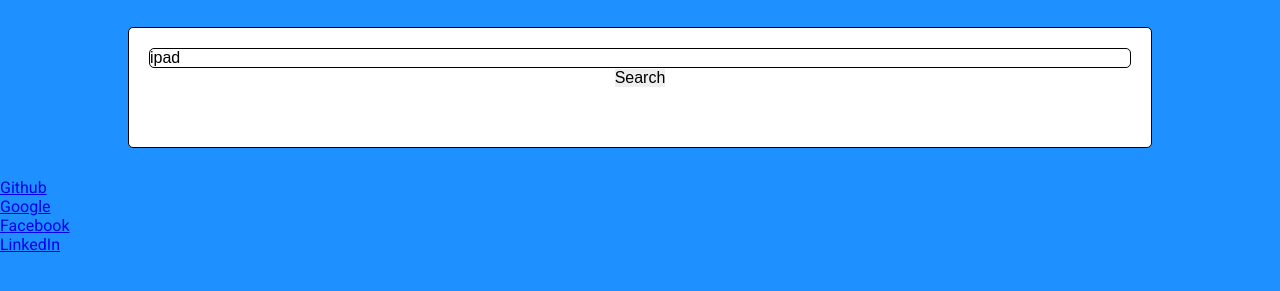
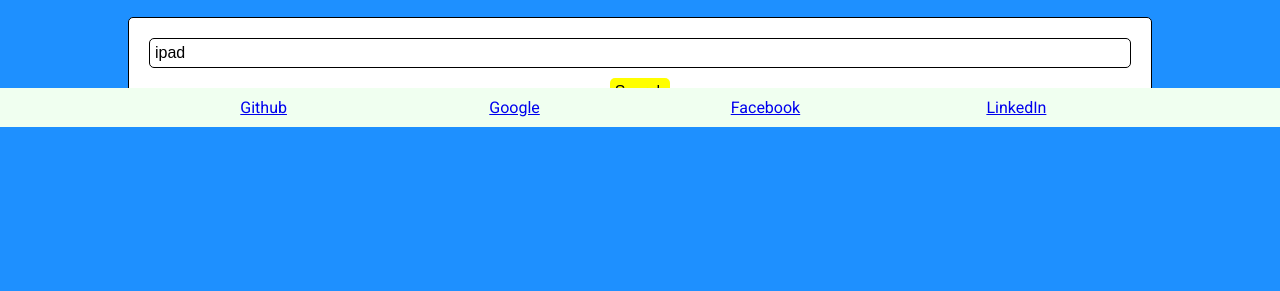
Before and after one commit to codysperoff/node-capstone-search-food-grubhub, a website: page public/index.html in a window 1280 px wide. Shown: the part 239-530 px from the top of the page. Drawn offline with nearby package versions, Linux system fonts and the light colour scheme.

Commit message:
created footer

```diff
--- a/public/client.js
+++ b/public/client.js
@@ -3,6 +3,7 @@ $(document).on('submit', "#search-form", function (key) {
     key.preventDefault();
     var userInput = $('#search-section').val();
     getResults(userInput);
+
 });
 
 //function to get results from api
@@ -29,6 +30,7 @@ function getResults(query) {
                 } else {
                     output = 'Unable to access products (see browser console for more information)';
                 }
+                $(".results").show();
                 $('.results ul').html(output);
             }
 
@@ -102,3 +104,7 @@ function resultsIntoListItem(output, product) {
     output += '</li>';
     return output;
 }
+
+$(document).ready(function () {
+    $(".results").hide();
+})
--- a/public/index.html
+++ b/public/index.html
@@ -11,11 +11,12 @@
 
 <body>
 
-    <header>
-        <h1>Best Buy Product Search</h1>
-        <h2>Powered By: <img src="http://vignette2.wikia.nocookie.net/logopedia/images/f/f5/Best_Buy_Logo.svg/revision/latest?cb=20121120052154" alt="BestBuyLogo"></h2>
-    </header>
     <main>
+        <header>
+            <h1>Best Buy Product Search</h1>
+            <h2>Powered By: <img src="http://vignette2.wikia.nocookie.net/logopedia/images/f/f5/Best_Buy_Logo.svg/revision/latest?cb=20121120052154" alt="BestBuyLogo"></h2>
+        </header>
+
         <section class="input">
             <form id="search-form" action="">
                 <input id="search-section" type="text" placeholder="Search for your products here" value="ipad">
--- a/public/main.css
+++ b/public/main.css
@@ -26,17 +26,17 @@ body {
     font-family: 'Roboto', sans-serif;
     color: black;
     background-color: dodgerblue;
+    position: relative;
+    height: 100%;
 }
 
 main {
-    background-color: white;
-    width: 80%;
+    background-color: dodgerblue;
+    width: 100%;
     margin-left: auto;
     margin-right: auto;
-    border-radius: 5px;
     margin-bottom: 30px;
-    margin-top: 30px;
-    border: 1px solid black;
+    /*    border: 1px solid black;*/
 }
 
 
@@ -65,10 +65,13 @@ h2 {
 /*Content Styles*/
 
 section {
+    border: 1px solid black;
+    border-radius: 5px;
+    width: 80%;
+    background-color: white;
     padding: 20px;
-}
-
-.input {
+    margin-top: 20px;
+    margin-bottom: 60px;
     margin-left: auto;
     margin-right: auto;
     text-align: center;
@@ -78,4 +81,65 @@ section {
     border: 1px solid black;
     border-radius: 5px;
     width: 100%;
+    padding: 5px;
 }
+
+#search-form button {
+    margin-top: 10px;
+    padding: 5px;
+    border-radius: 5px;
+    background-color: yellow;
+}
+
+#search-form button:hover {
+    background-color: lightgreen;
+    cursor: pointer;
+}
+
+.results {
+    margin-top: -20px;
+}
+
+.results ul li {
+    display: inline-block;
+    width: 47%;
+    text-align: center;
+    border: 1px solid black;
+    border-radius: 5px;
+    margin-bottom: 20px;
+    margin-right: 1%;
+    margin-left: 1%;
+    vertical-align: top;
+}
+
+.results ul li img {
+    width: 100%;
+}
+
+
+/*Footer Styles*/
+
+footer {
+    position: absolute;
+    bottom: 0;
+    width: 100%;
+    background-color: honeydew;
+    padding: 10px;
+}
+
+footer ul {
+    margin-left: auto;
+    margin-right: auto;
+    width: 80%;
+    text-align: center;
+}
+
+footer ul li {
+    margin-left: auto;
+    margin-right: auto;
+    display: inline-block;
+    width: 24.5%
+}
+
+
+/*media queries*/
```
Also changed, not shown: public/images/add-to-favorites.png (added).
